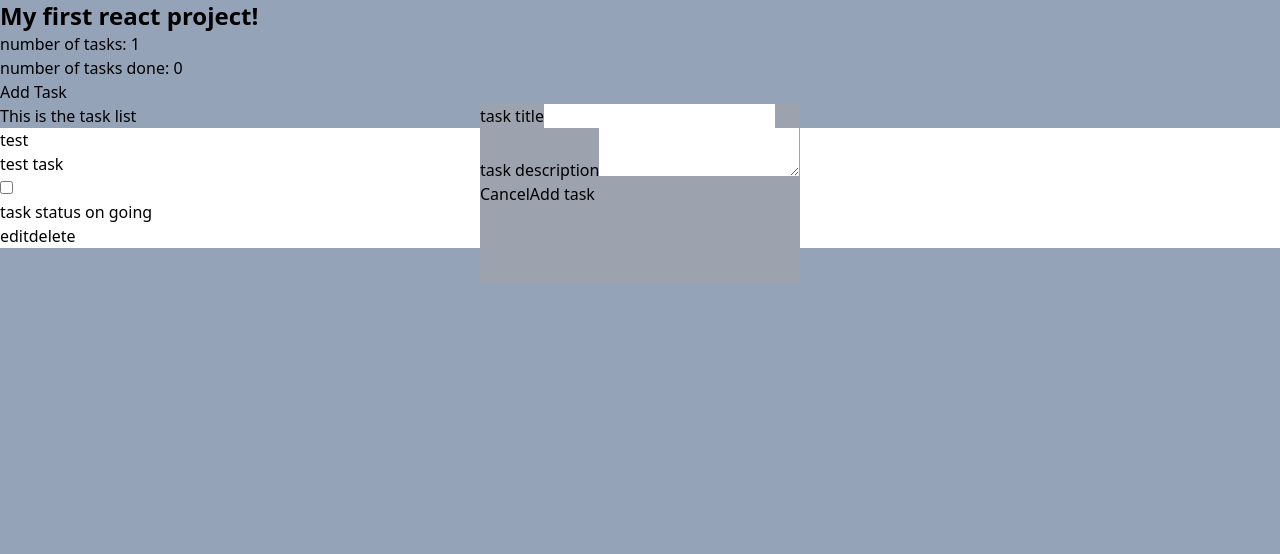
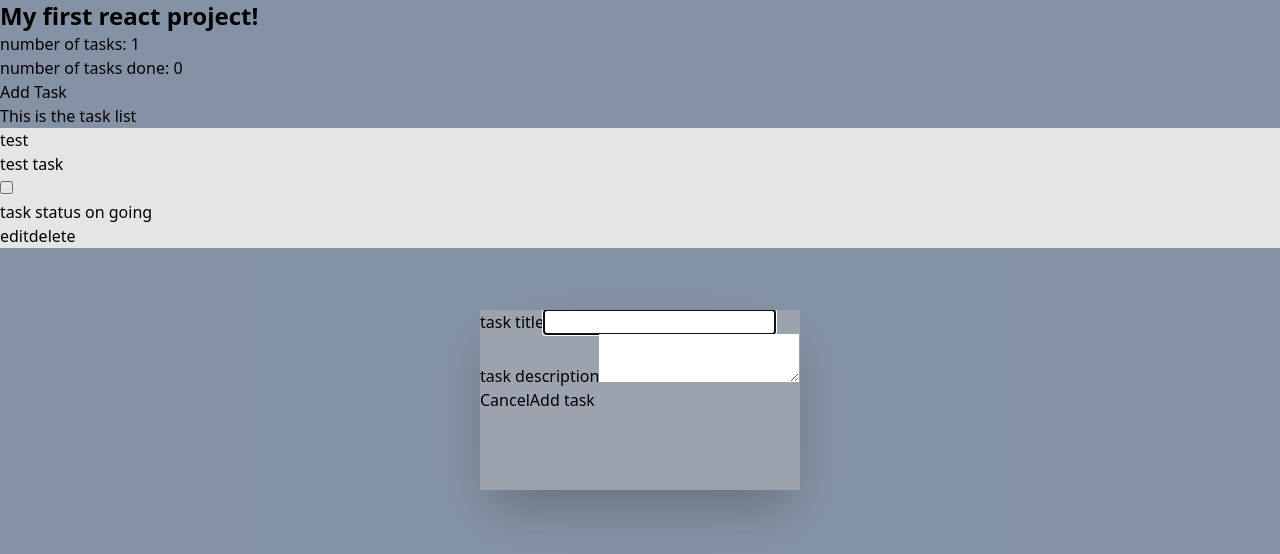
Before and after one commit to gen1chiro/toggle, a React (Vite) app: page / in a window 1280 px wide. Both pictures are taken after a click on the button "Add Task". Shown: the top 554 px of the page. Built offline with nearby package versions, Linux system fonts and the light colour scheme.

Commit message:
refactor taskinput dialog to use .showModal()

```diff
--- a/src/App.jsx
+++ b/src/App.jsx
@@ -1,9 +1,9 @@
-import { useState } from "react";
+import { useState, useRef } from "react";
 import Tasklist from "./components/Tasklist";
 import TaskInput from "./components/TaskInput";
 
 function App() {
-    const [open, setOpen] = useState(false)
+    const dialogRef = useRef(null)
     const [tasks ,setTasks] = useState([{
         id: Date.now(),
         name: "test",
@@ -15,8 +15,12 @@ function App() {
         task => task.isDone === true
     ).length
 
-    const handleOpen = () => setOpen(true)
-    const handleClose = () => setOpen(false)
+    const handleOpen = () => {
+        if (dialogRef.current) dialogRef.current.showModal()
+    }
+    const handleClose = () => {
+        if (dialogRef.current) dialogRef.current.close()
+    }
 
     const addTask = (task) => {
         setTasks(tasks => [
@@ -54,7 +58,7 @@ function App() {
             <h1>number of tasks done: {doneTaskCount}</h1>
             <button onClick={handleOpen}>Add Task</button>
             <TaskInput
-                    isOpen={open}
+                    ref={dialogRef}
                     onClose={handleClose}
                     handleAdd={addTask}
             />
--- a/src/components/TaskInput.jsx
+++ b/src/components/TaskInput.jsx
@@ -1,6 +1,6 @@
 import { useRef } from "react";
 
-const TaskInput = ({isOpen, handleAdd, onClose}) => {
+const TaskInput = ({handleAdd, onClose, ref}) => {
 
     const formRef = useRef(null);
     const handleSubmit = (data) => {
@@ -15,7 +15,7 @@ const TaskInput = ({isOpen, handleAdd, onClose}) => {
     };
 
     return (
-        <dialog open={isOpen} className="bg-gray-400 w-80 aspect-video">
+        <dialog ref={ref} className="bg-gray-400 w-80 aspect-video shadow-2xl">
             <form ref={formRef} action={handleSubmit}>
                 <label htmlFor="task-title">task title</label>
                 <input id="task-title" type="text" name="name"/>
```
